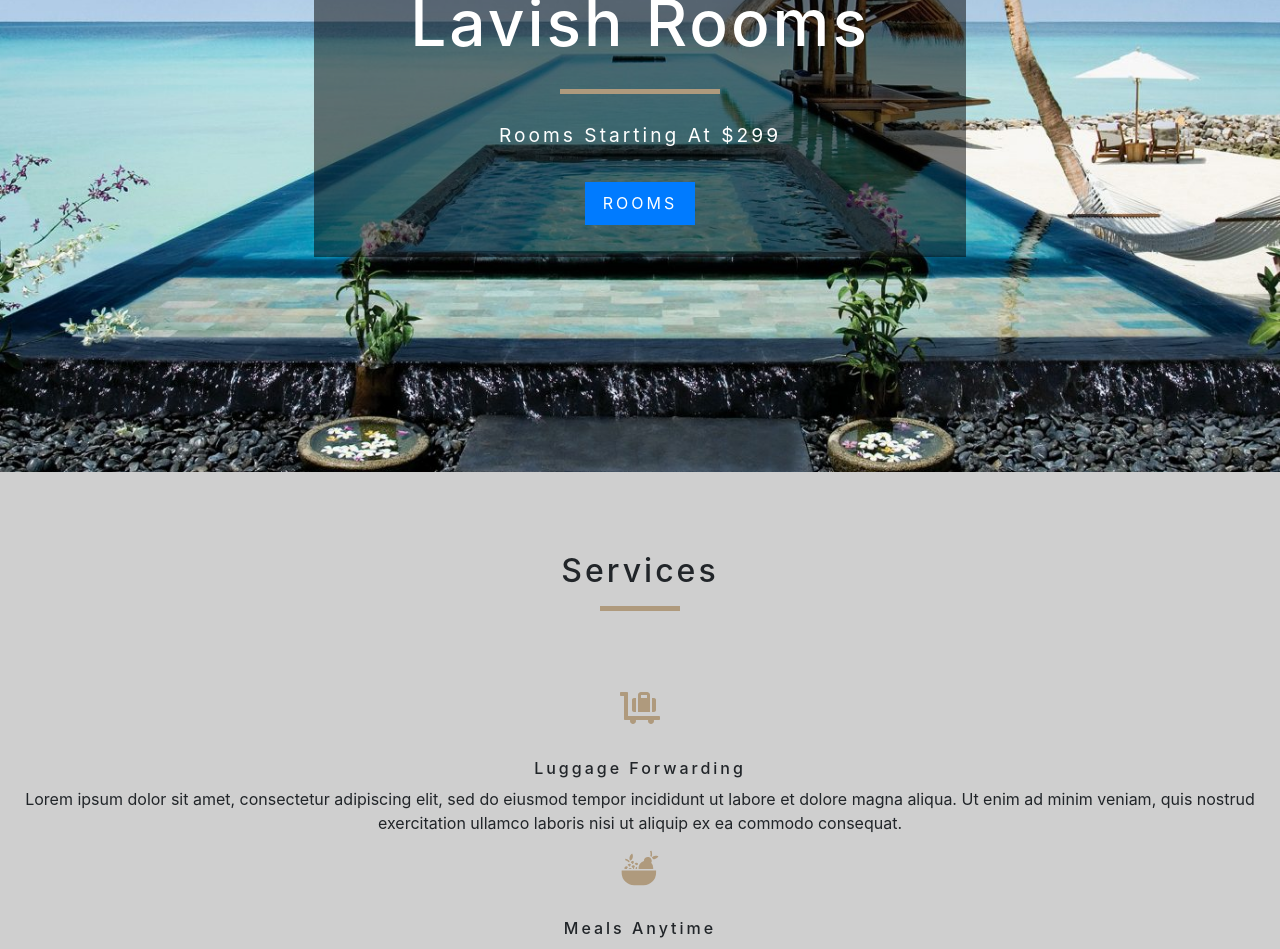
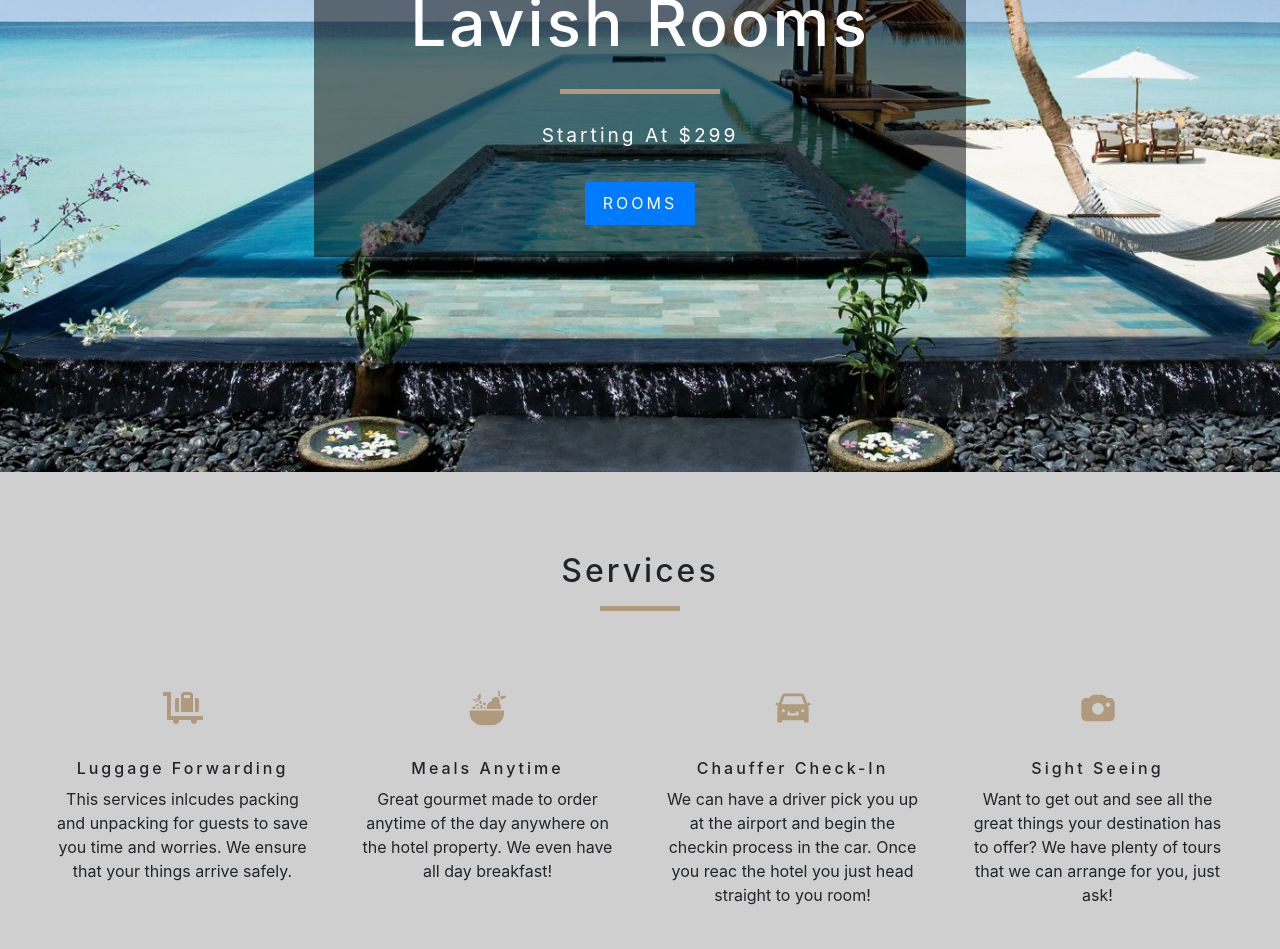
Before and after one commit to mamady310/hotel-rooms, a React (Create React App) app: page / in a window 1280 px wide. Shown: the part 400-1349 px from the top of the page. Built offline with nearby package versions, Linux system fonts and the light colour scheme.

Commit message:
was able to fix the issue with the services component and will keep it.

```diff
--- a/src/components/Services.js
+++ b/src/components/Services.js
@@ -12,22 +12,22 @@ export default class Services extends Component {
             {
             icon:<FaLuggageCart />,
             title:"Luggage Forwarding",
-            info:"Lorem ipsum dolor sit amet, consectetur adipiscing elit, sed do eiusmod tempor incididunt ut labore et dolore magna aliqua. Ut enim ad minim veniam, quis nostrud exercitation ullamco laboris nisi ut aliquip ex ea commodo consequat.",
+            info:"This services inlcudes packing and unpacking for guests to save you time and worries. We ensure that your things arrive safely.",
             },
             {
             icon:<GiFruitBowl />,
             title:"Meals Anytime",
-            info:"Lorem ipsum dolor sit amet, consectetur adipiscing elit, sed do eiusmod tempor incididunt ut labore et dolore magna aliqua. Ut enim ad minim veniam, quis nostrud exercitation ullamco laboris nisi ut aliquip ex ea commodo consequat.",
+            info:"Great gourmet made to order anytime of the day anywhere on the hotel property. We even have all day breakfast!",
              },
              {
             icon:<AiFillCar />,
             title:"Chauffer Check-In",
-            info:"Lorem ipsum dolor sit amet, consectetur adipiscing elit, sed do eiusmod tempor incididunt ut labore et dolore magna aliqua. Ut enim ad minim veniam, quis nostrud exercitation ullamco laboris nisi ut aliquip ex ea commodo consequat.",
+            info:"We can have a driver pick you up at the airport and begin the checkin process in the car. Once you reac the hotel you just head straight to you room!",
              },
              {
             icon:<TiCamera />,
             title:"Sight Seeing",
-            info:"Lorem ipsum dolor sit amet, consectetur adipiscing elit, sed do eiusmod tempor incididunt ut labore et dolore magna aliqua. Ut enim ad minim veniam, quis nostrud exercitation ullamco laboris nisi ut aliquip ex ea commodo consequat.",
+            info:"Want to get out and see all the great things your destination has to offer? We have plenty of tours that we can arrange for you, just ask!",
              }
         ]
     }
@@ -36,7 +36,6 @@ export default class Services extends Component {
             <section className="services">
               <Title title="services" />
              <div className="services-center">
-             </div>
              {this.state.services.map((item, index) => {
                  return <article key={index} className="service">
                     <span>{item.icon}</span>
@@ -44,6 +43,7 @@ export default class Services extends Component {
                      <p>{item.info}</p>
                  </article>
              })}
+             </div>
             </section>
         )
     }
--- a/src/pages/Home.js
+++ b/src/pages/Home.js
@@ -9,7 +9,7 @@ export default function Home(){
     return (
     <>
         <Hero>
-            <Banner title="Lavish Rooms" subtitle="Rooms starting at $299">
+            <Banner title="Lavish Rooms" subtitle="Starting at $299">
                 <Link to='/rooms' className="btn-primary">
                     Rooms
                 </Link>
```
